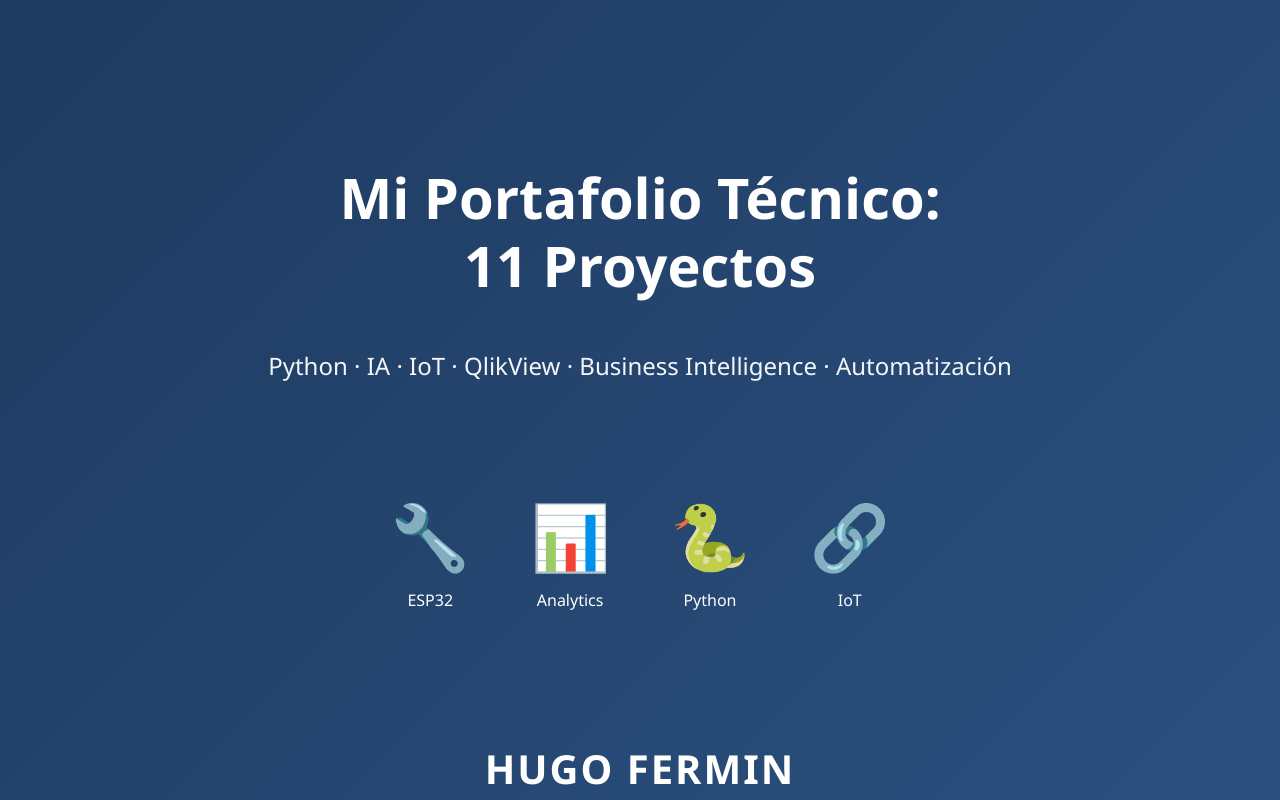
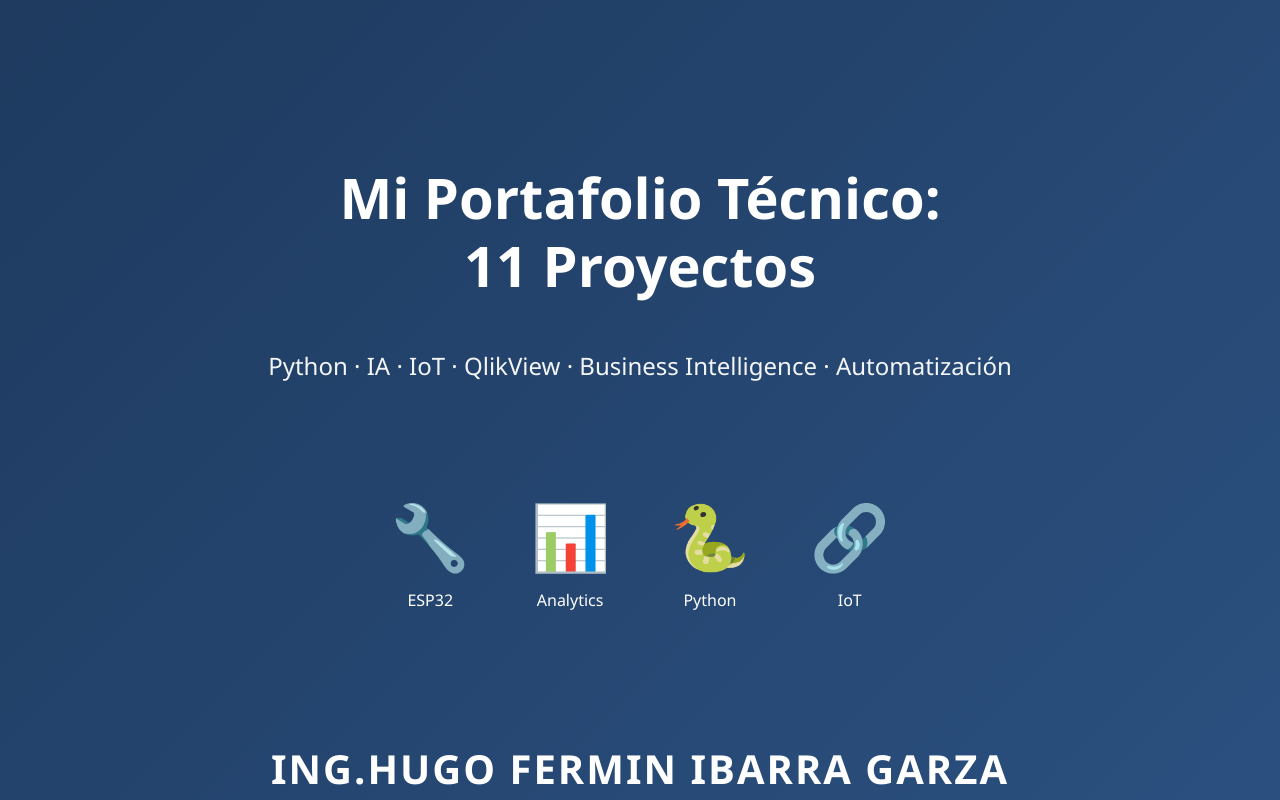
Before and after one commit to hugofermin44/portafolioHugoFermin, a plain HTML site: page index.html in a window 1280 px wide. Shown: the top 800 px of the page. Drawn offline with Linux system fonts and the light colour scheme.

Commit message:
Update author name in index.html

```diff
--- a/index.html
+++ b/index.html
@@ -211,7 +211,7 @@
             </div>
         </div>
 
-        <div class="author">HUGO FERMIN</div>
+        <div class="author">ING.HUGO FERMIN IBARRA GARZA</div>
     </div>
 
     <!-- Contenido -->
```
